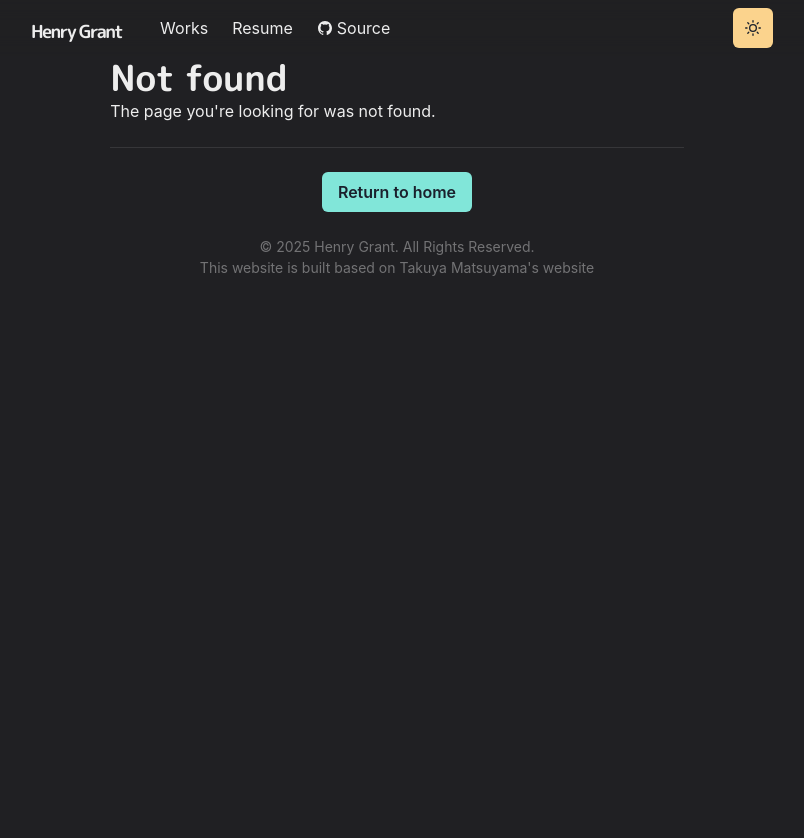
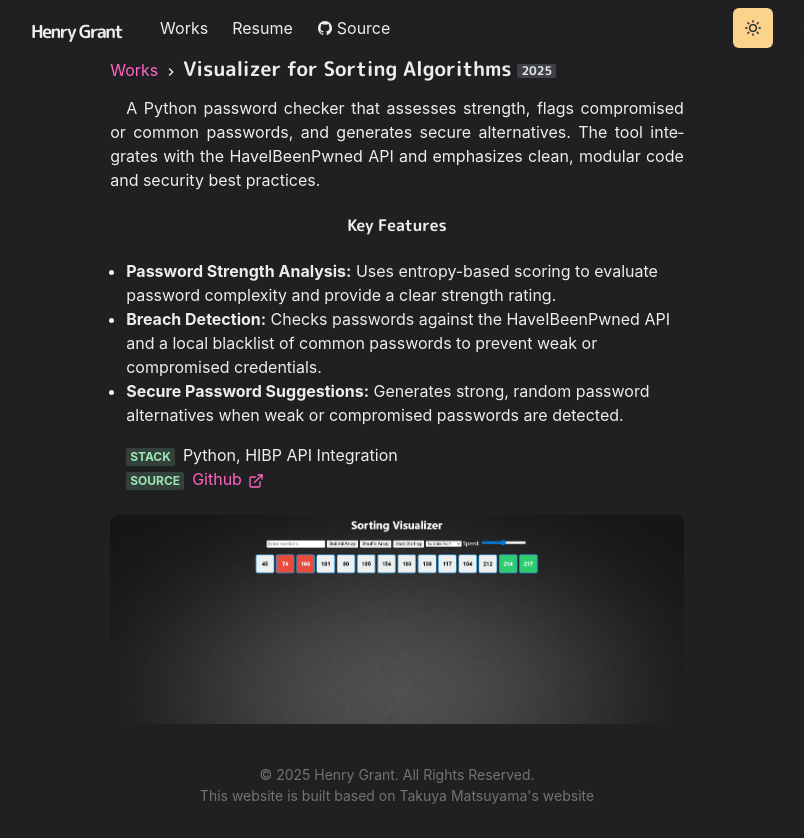
Before and after one commit to QloYz/qloyz-homepage, a Next.js app: page /works/passwordchecker in a window 1280 px wide. Before the commit this address had no page. Shown: the whole page, without its empty margins (243-1047 px from the left). Before the commit the page ends 800 px from the top, so only its background shows below. Built offline with nearby package versions, Linux system fonts and the light colour scheme.

Commit message:
added new work

```diff
--- /dev/null
+++ b/pages/works/passwordchecker.js
@@ -0,0 +1,68 @@
+import {
+  Container,
+  Badge,
+  Link,
+  List,
+  ListItem,
+  UnorderedList,
+  Center,
+  Heading
+} from '@chakra-ui/react'
+import Layout from '../../components/layouts/article'
+import { ExternalLinkIcon } from '@chakra-ui/icons'
+import { Title, WorkImage, Meta } from '../../components/work'
+import P from '../../components/paragraph'
+
+const Work = () => (
+  <Layout title="Sorting Visualizer">
+    <Container>
+      <Title>
+        Visualizer for Sorting Algorithms <Badge>2025</Badge>
+      </Title>
+      <P>
+        A Python password checker that assesses strength, flags compromised or
+        common passwords, and generates secure alternatives. The tool integrates
+        with the HaveIBeenPwned API and emphasizes clean, modular code and security
+        best practices.
+      </P>
+
+      <Heading as="h4" fontSize={16} my={6}>
+        <Center>Key Features</Center>
+      </Heading>
+      <UnorderedList my={4}>
+        <ListItem>
+          <strong>Password Strength Analysis:</strong> Uses entropy-based scoring to evaluate password
+          complexity and provide a clear strength rating.
+        </ListItem>
+        <ListItem>
+          <strong>Breach Detection:</strong> Checks passwords against the HaveIBeenPwned API and a local
+          blacklist of common passwords to prevent weak or compromised credentials.
+        </ListItem>
+        <ListItem>
+          <strong>Secure Password Suggestions:</strong> Generates strong, random password alternatives
+          when weak or compromised passwords are detected.
+        </ListItem>
+      </UnorderedList>
+
+      <List ml={4} my={4}>
+        <ListItem>
+          <Meta>Stack</Meta>
+          <span>Python, HIBP API Integration</span>
+        </ListItem>
+        <ListItem>
+          <Meta>Source</Meta>
+          <Link href="https://github.com/QloYz/passwordchecker">
+            Github <ExternalLinkIcon mx="2px" />
+          </Link>
+        </ListItem>
+      </List>
+
+      <Center my={6}>
+        <WorkImage src="/images/works/sortingimg.png" alt="Sorting Visualizer Thumbnail" />
+      </Center>
+    </Container>
+  </Layout>
+)
+
+export default Work
+export { getServerSideProps } from '../../components/chakra'
```
Also changed, not shown: pages/works.js (+7 -0 lines), public/images/works/pythumbnail.png (added).
